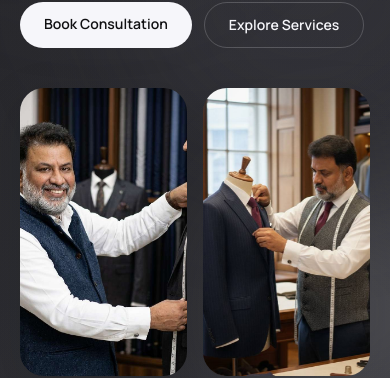
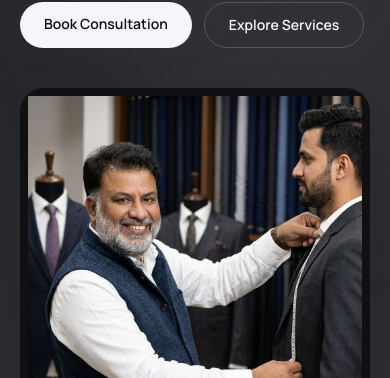
Before and after one commit to hussaindev-mdu/playfix, a React (Vite) app: page / in a window 390 px wide. Shown: the part 466-844 px from the top of the page. Built offline with nearby package versions, Linux system fonts and the light colour scheme; no server answers.

Commit message:
modified sizes

```diff
--- a/src/sections/HeroSection.jsx
+++ b/src/sections/HeroSection.jsx
@@ -4,12 +4,12 @@ const heroImages = [
   {
     src: assetPath('assets/mujibmama1.jpeg'),
     alt: 'Mujibmama series image one',
-    objectPosition: 'center'
+    mobileClassName: 'h-auto object-contain sm:object-center'
   },
   {
     src: assetPath('assets/mujibmama2.jpg'),
     alt: 'Mujibmama series image two',
-    objectPosition: 'center'
+    mobileClassName: 'h-auto object-contain sm:object-center'
   }
 ];
 
@@ -48,18 +48,17 @@ const HeroSection = () => {
           </div>
         </div>
 
-        <div className="grid grid-cols-2 gap-4 md:justify-self-end">
+        <div className="grid grid-cols-1 gap-4 sm:grid-cols-2 md:justify-self-end">
           {heroImages.map((image, index) => (
             <div
               key={image.src}
-              className="overflow-hidden rounded-[1.5rem] shadow-soft"
+              className="mx-auto w-full max-w-sm overflow-hidden rounded-[1.5rem] bg-cream p-2 shadow-soft sm:max-w-none sm:p-0"
               style={{ animationDelay: `${index * 120}ms` }}
             >
               <img
                 src={image.src}
                 alt={image.alt}
-                className="h-72 w-full animate-float object-cover"
-                style={{ objectPosition: image.objectPosition }}
+                className={`${image.mobileClassName} mx-auto block w-full sm:h-72 sm:animate-float sm:object-cover`}
                 loading="lazy"
               />
             </div>
```
